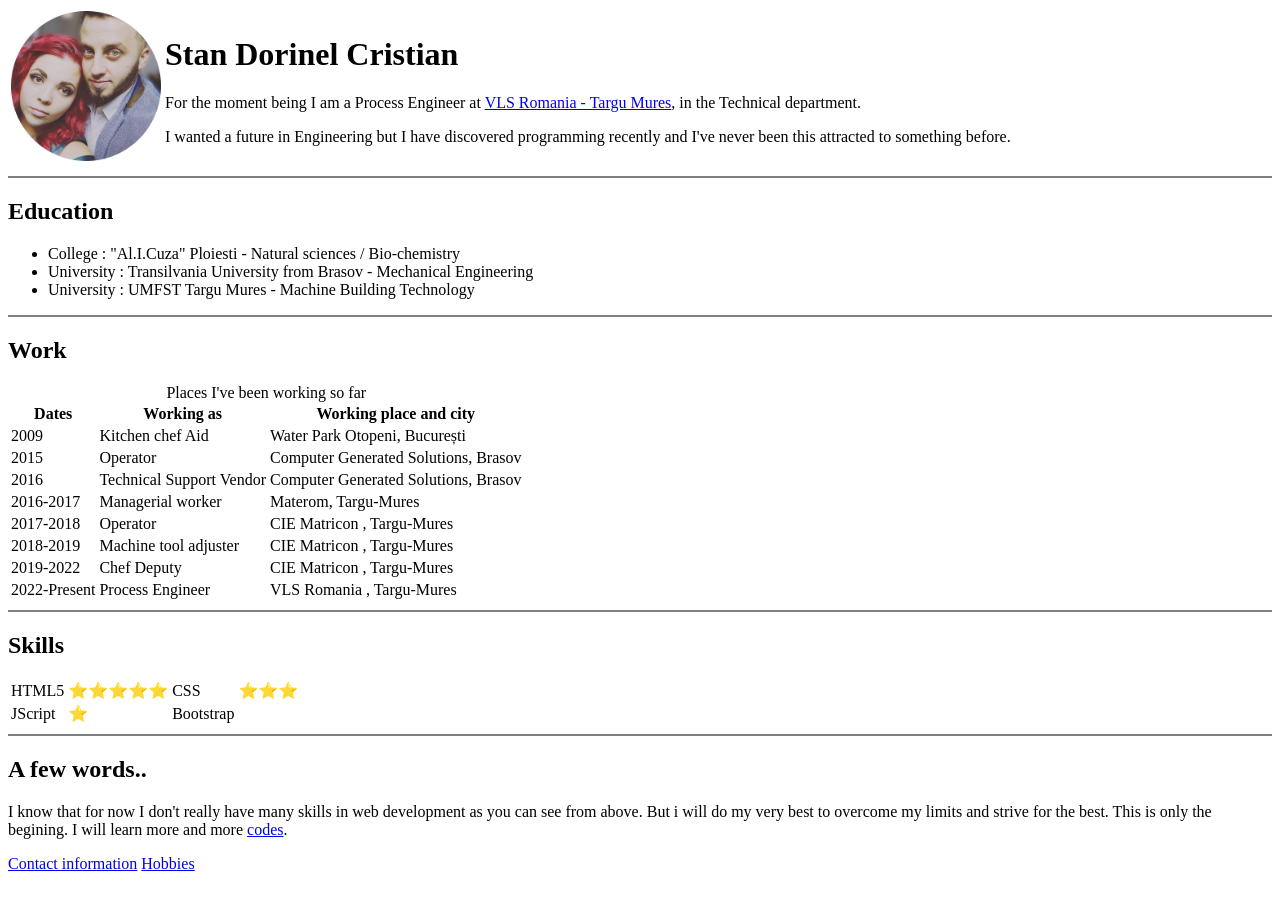
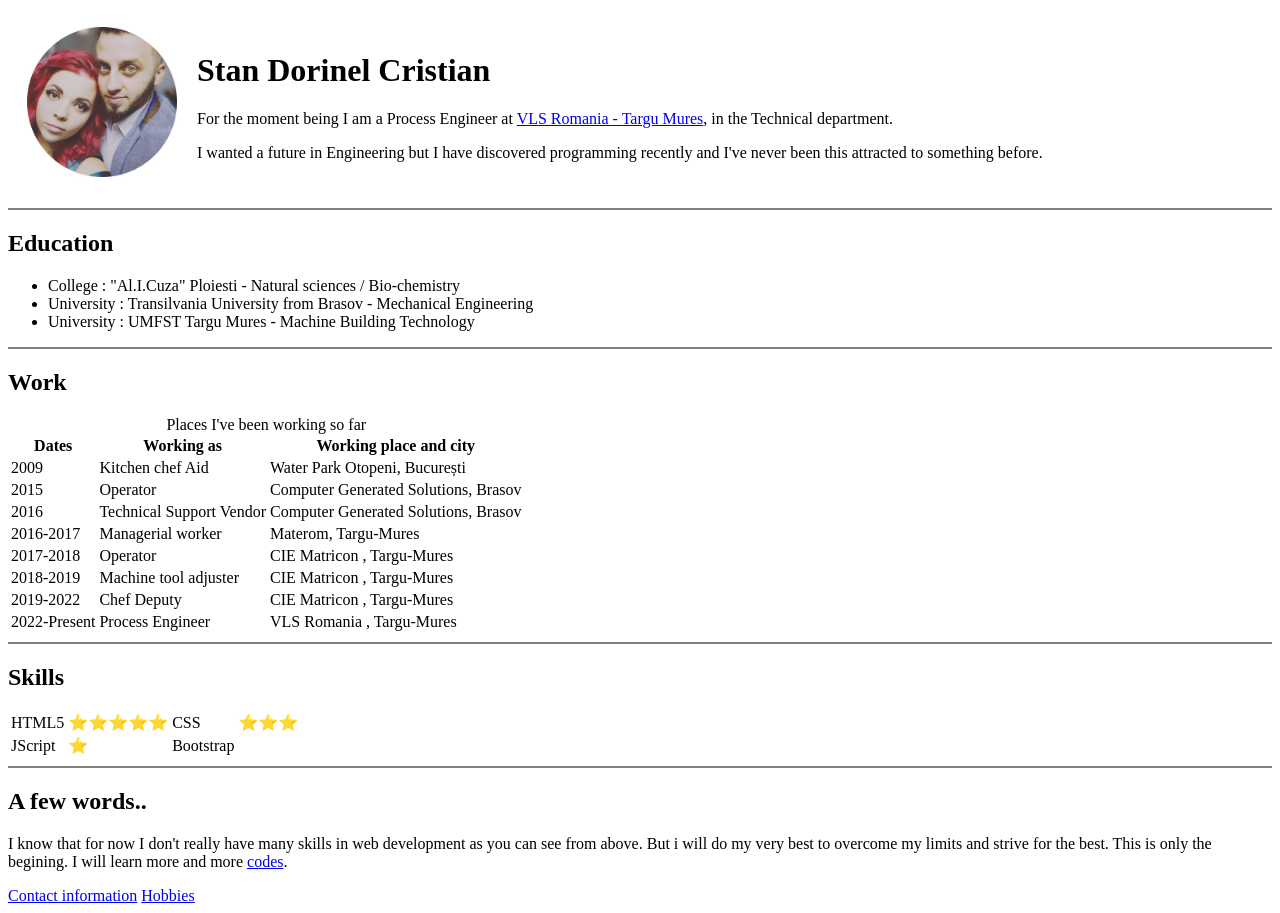
Before and after one commit to pynotpie/My-Cv, a plain HTML site: page index.html in a window 1280 px wide. Before the commit the page ends 881 px from the top, so only its background shows below. Drawn offline with Linux system fonts and the light colour scheme.

Commit message:
Update index.html

```diff
--- a/index.html
+++ b/index.html
@@ -12,7 +12,7 @@
 <body>
   <table>
     <tr>
-      <td><img src="profile/profilepicture.jpg" alt="Image of Chisti" width="150" height="150"></td>
+      <td><img src="profile/profilepicture.jpg" alt="Image of Chisti" width="150" height="150" style="padding: 1rem;"></td>
       <td>
         <h1>Stan Dorinel Cristian</h1>
         <p>For the moment being I am a Process Engineer at <a href="https://www.varroclighting.com/contact/SitePages/ContactDetails.aspx?contactCountry=Romania" target="_blank">VLS Romania - Targu Mures</a>, in the Technical department.</p>
```
